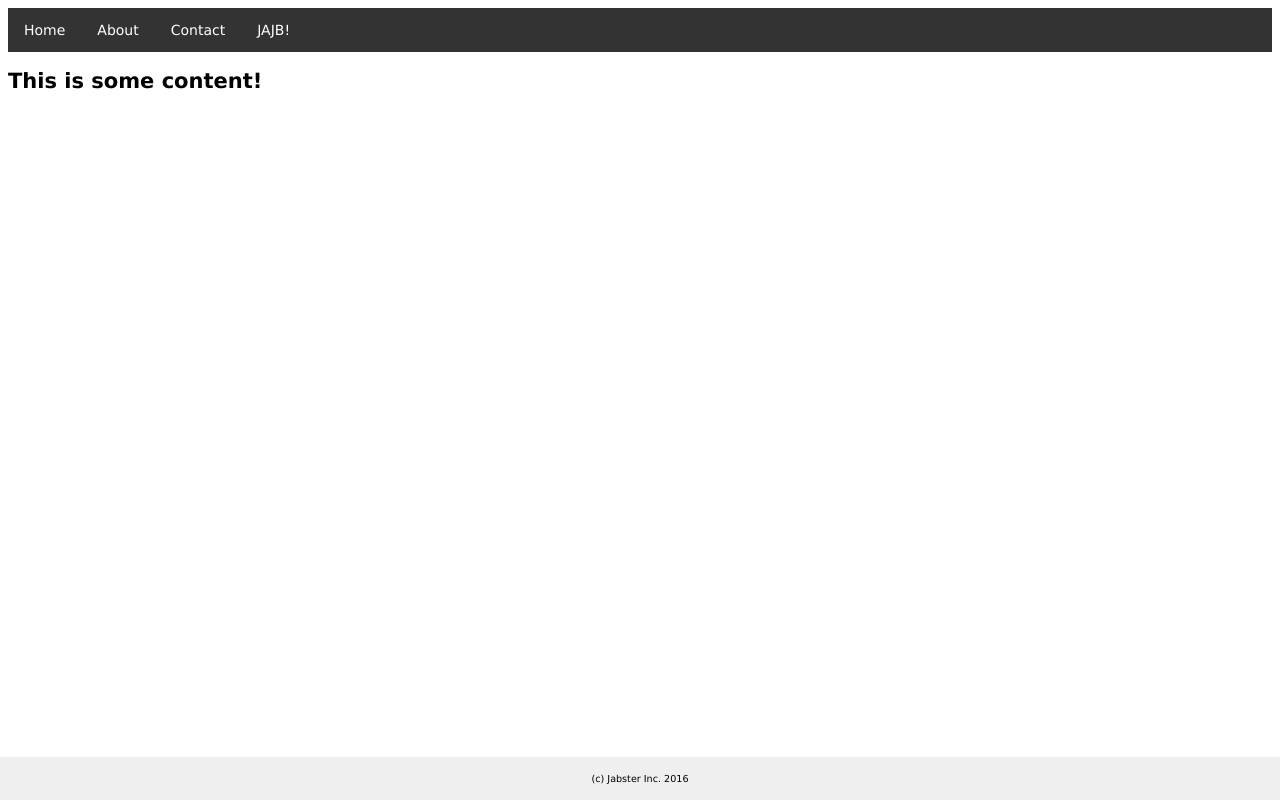
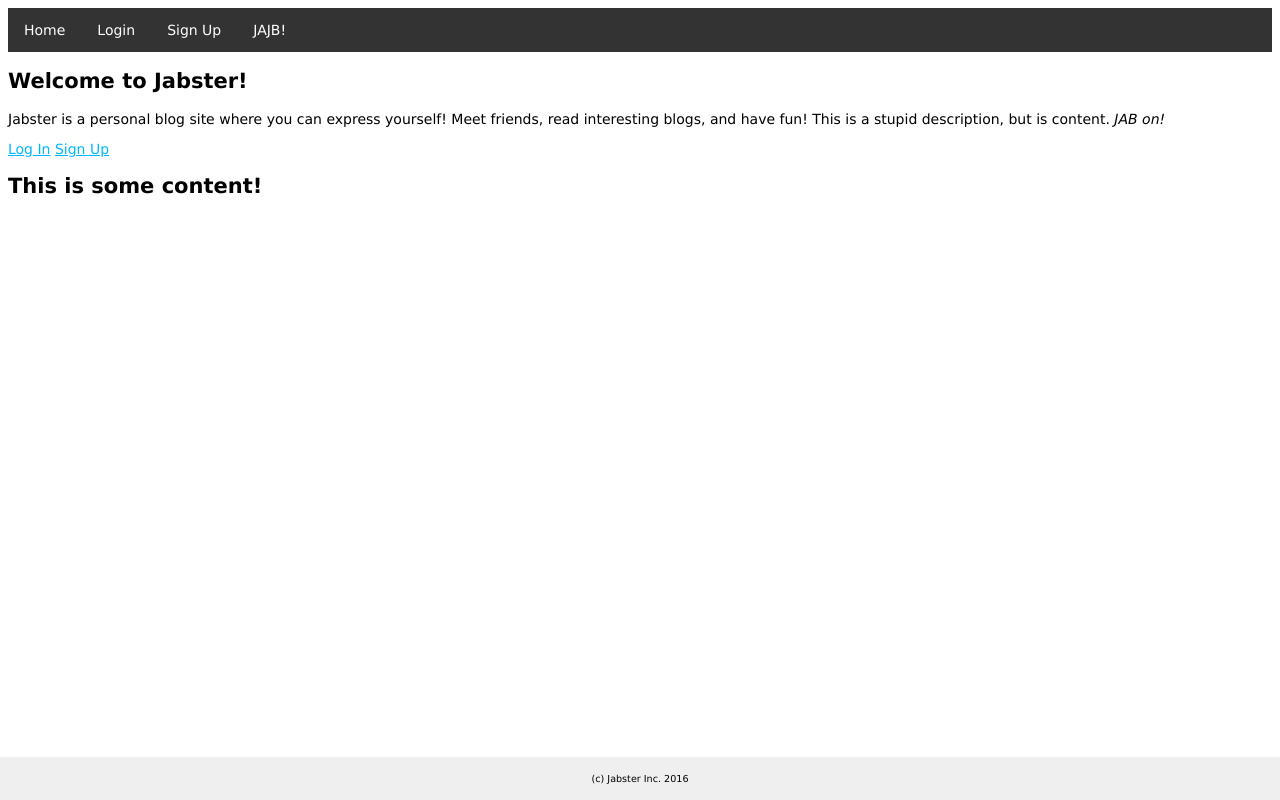
Before and after one commit to abigailelizabeth/Jabster, a website: page jabster/views/index.html in a window 1280 px wide. Drawn offline with nearby package versions, Linux system fonts and the light colour scheme; files that its build step writes are made by us from their sources.

Commit message:
Add login and sign up to nav bar and index

```diff
--- a/jabster/views/base.html
+++ b/jabster/views/base.html
@@ -9,8 +9,8 @@
   <div class="navigation">
     <ul>
       <li><a href="/">Home</a></li>
-      <li><a href="#">About</a></li>
-      <li><a href="#">Contact</a></li>
+      <li><a href="/login">Login</a></li>
+      <li><a href="/login">Sign Up</a></li>
       <li><a href="#">JAJB!</a></li>
     </ul>
   </div>
--- a/jabster/views/index.html
+++ b/jabster/views/index.html
@@ -1,5 +1,13 @@
 {% extends "base.html" %}
 {% block content %}
+<div>
+	<h2>Welcome to Jabster!</h2>
+	<p>Jabster is a personal blog site where you can express yourself! Meet friends, read interesting blogs, and have fun! This is a stupid description, but is content. <i>JAB on!</i></p>
+	<div>
+		<a href ="/login">Log In</a>
+		<a href ="/login">Sign Up</a>
+	</div>
+</div>
   <h2>This is some content!</h2>
   <ul>
     {% for item in items %}
```
Also changed, not shown: 1 other file.
